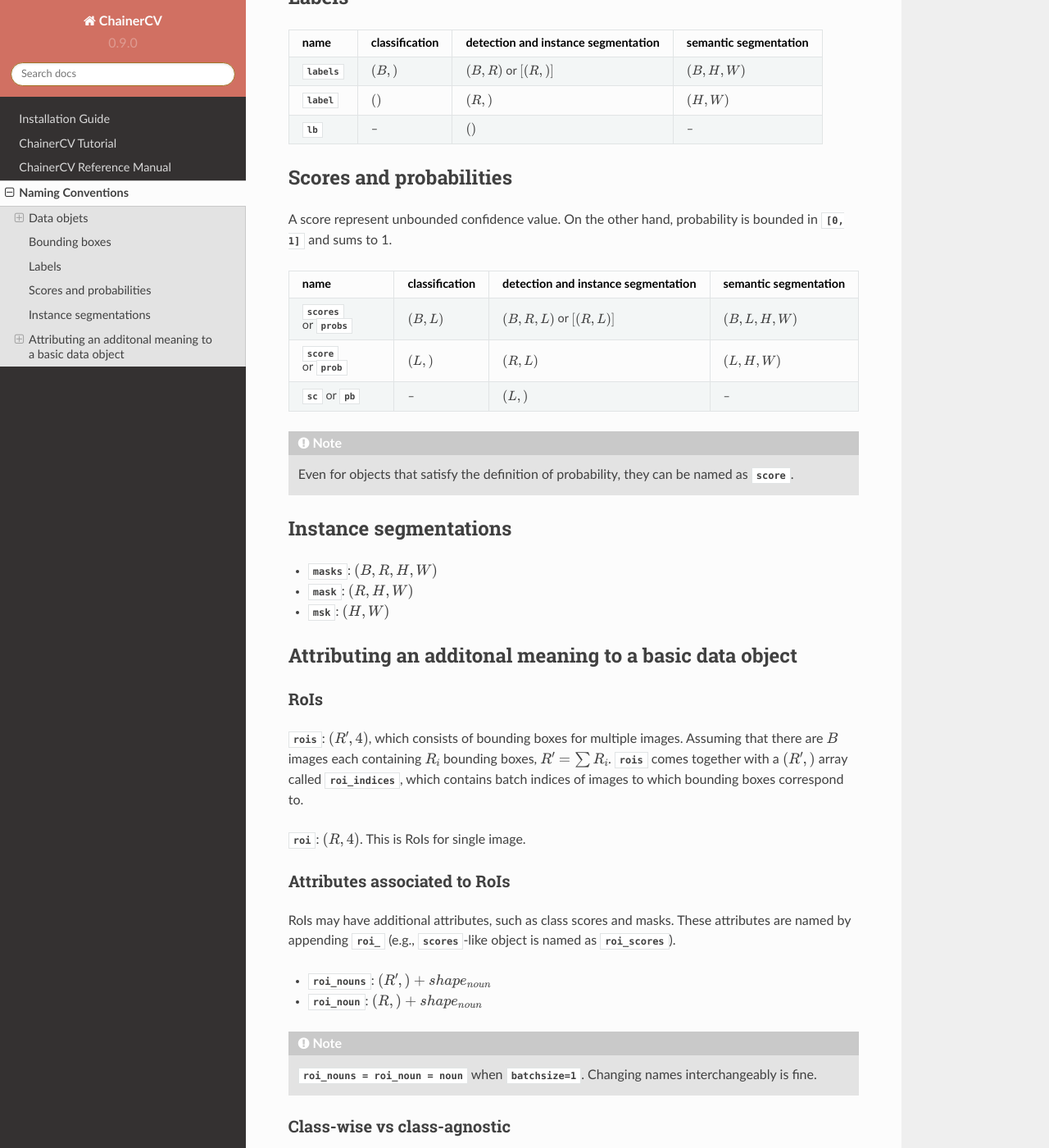
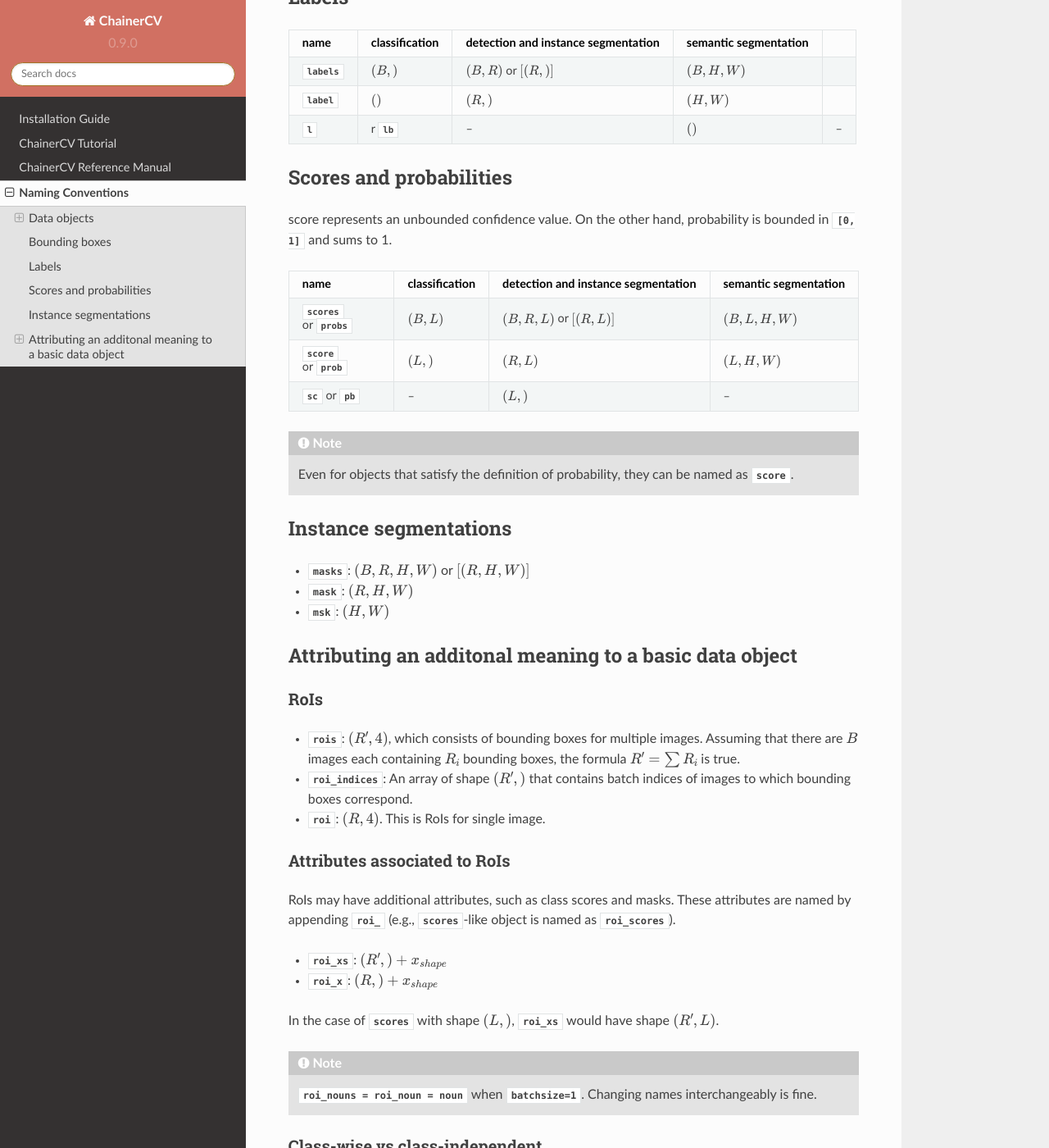
Before and after one commit to chainer/chainercv, a Sphinx documentation site: the page built from docs/source/naming_convention.rst, in a window 1280 px wide and 1400 px high, scrolled down 833 px. Shown: the whole window at 82% size. Built offline with Sphinx 7.4.7 and the Read the Docs theme 2.0.0, drawn with Linux system fonts in a browser that asks for light colours; some of the changed text lies outside the part shown.

Commit message:
reflect comments in the f2f discussion

```diff
--- a/docs/source/naming_convention.rst
+++ b/docs/source/naming_convention.rst
@@ -4,7 +4,7 @@ Naming Conventions
 
 Here are notations used.
 
-+ :math:`B` is the size of an batch.
++ :math:`B` is the size of a batch.
 + :math:`H` is the height of an image.
 + :math:`W` is the width of an image.
 + :math:`C` is the number of channels.
@@ -12,8 +12,8 @@ Here are notations used.
 + :math:`L` is the number of classes.
 
 
-Data objets
-~~~~~~~~~~~
+Data objects
+~~~~~~~~~~~~
 
 Images
 """"""
@@ -43,13 +43,13 @@ Labels
 
     :obj:`labels`, ":math:`(B,)`", ":math:`(B, R)` or :math:`[(R,)]`", ":math:`(B, H, W)`"
     :obj:`label`, ":math:`()`", ":math:`(R,)`", ":math:`(H, W)`"
-    :obj:`lb`, --, ":math:`()`", --
+    :obj:`l`, r :obj:`lb`, --, ":math:`()`", --
 
 
 Scores and probabilities
 ~~~~~~~~~~~~~~~~~~~~~~~~
 
-A score represent unbounded confidence value.
+score represents an unbounded confidence value.
 On the other hand, probability is bounded in :obj:`[0, 1]` and sums to 1.
 
 .. csv-table::
@@ -68,7 +68,7 @@ On the other hand, probability is bounded in :obj:`[0, 1]` and sums to 1.
 Instance segmentations
 ~~~~~~~~~~~~~~~~~~~~~~
 
-+ :obj:`masks`:  :math:`(B, R, H, W)`
++ :obj:`masks`:  :math:`(B, R, H, W)` or :math:`[(R, H, W)]`
 + :obj:`mask`:  :math:`(R, H, W)`
 + :obj:`msk`:  :math:`(H, W)`
 
@@ -79,12 +79,11 @@ Attributing an additonal meaning to a basic data object
 RoIs
 """"
 
-:obj:`rois`: :math:`(R', 4)`, which consists of bounding boxes for multiple images.
-Assuming that there are :math:`B` images each containing :math:`R_i` bounding boxes,
-:math:`R' = \sum R_i`.
-:obj:`rois` comes together with a :math:`(R',)` array called :obj:`roi_indices`, which contains batch indices of images to which bounding boxes correspond to.
-
-:obj:`roi`: :math:`(R, 4)`. This is RoIs for single image.
++ :obj:`rois`: :math:`(R', 4)`, which consists of bounding boxes for multiple images. \
+  Assuming that there are :math:`B` images each containing :math:`R_i` bounding boxes, \
+  the formula :math:`R' = \sum R_i` is true.
++ :obj:`roi_indices`: An array of shape :math:`(R',)` that contains batch indices of images to which bounding boxes correspond.
++ :obj:`roi`: :math:`(R, 4)`. This is RoIs for single image.
 
 Attributes associated to RoIs
 """""""""""""""""""""""""""""
@@ -92,9 +91,10 @@ Attributes associated to RoIs
 RoIs may have additional attributes, such as class scores and masks.
 These attributes are named by appending :obj:`roi_` (e.g., :obj:`scores`-like object is named as :obj:`roi_scores`).
 
-+ :obj:`roi_nouns`: :math:`(R',) + shape_{noun}`
-+ :obj:`roi_noun`: :math:`(R,) + shape_{noun}`
++ :obj:`roi_xs`: :math:`(R',) + x_{shape}`
++ :obj:`roi_x`: :math:`(R,) + x_{shape}`
 
+In the case of :obj:`scores` with shape :math:`(L,)`, :obj:`roi_xs` would have shape :math:`(R', L)`.
 
 .. note::
 
@@ -102,8 +102,8 @@ These attributes are named by appending :obj:`roi_` (e.g., :obj:`scores`-like ob
    Changing names interchangeably is fine.
 
 
-Class-wise vs class-agnostic
-""""""""""""""""""""""""""""
+Class-wise vs class-independent
+"""""""""""""""""""""""""""""""
 
 :obj:`cls_nouns` is a multi-class version of :obj:`nouns`.
 For instance, :obj:`cls_locs` is :math:`(B, R, L, 4)` and :obj:`locs` is :math:`(B, R, 4)`.
```
